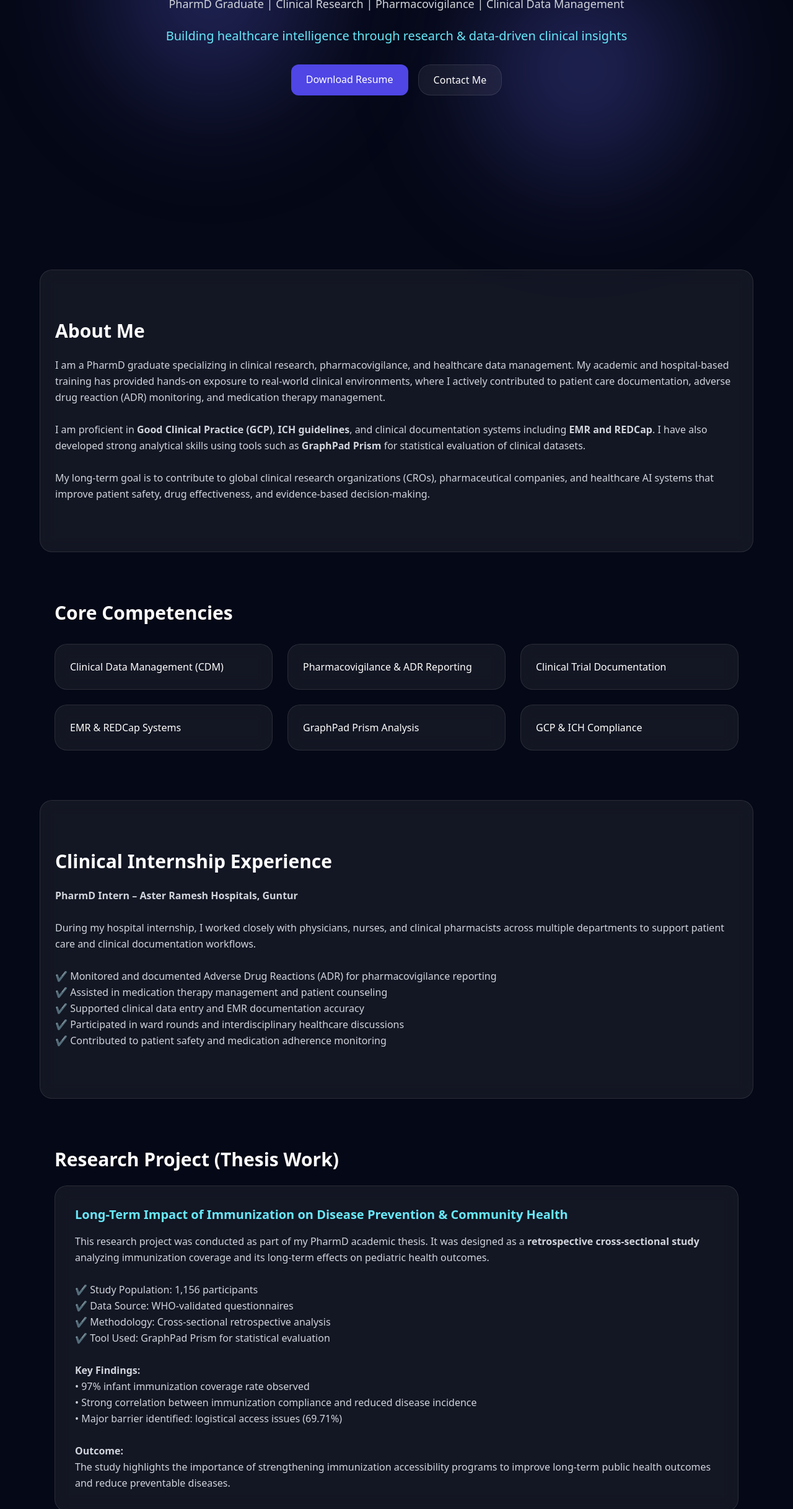
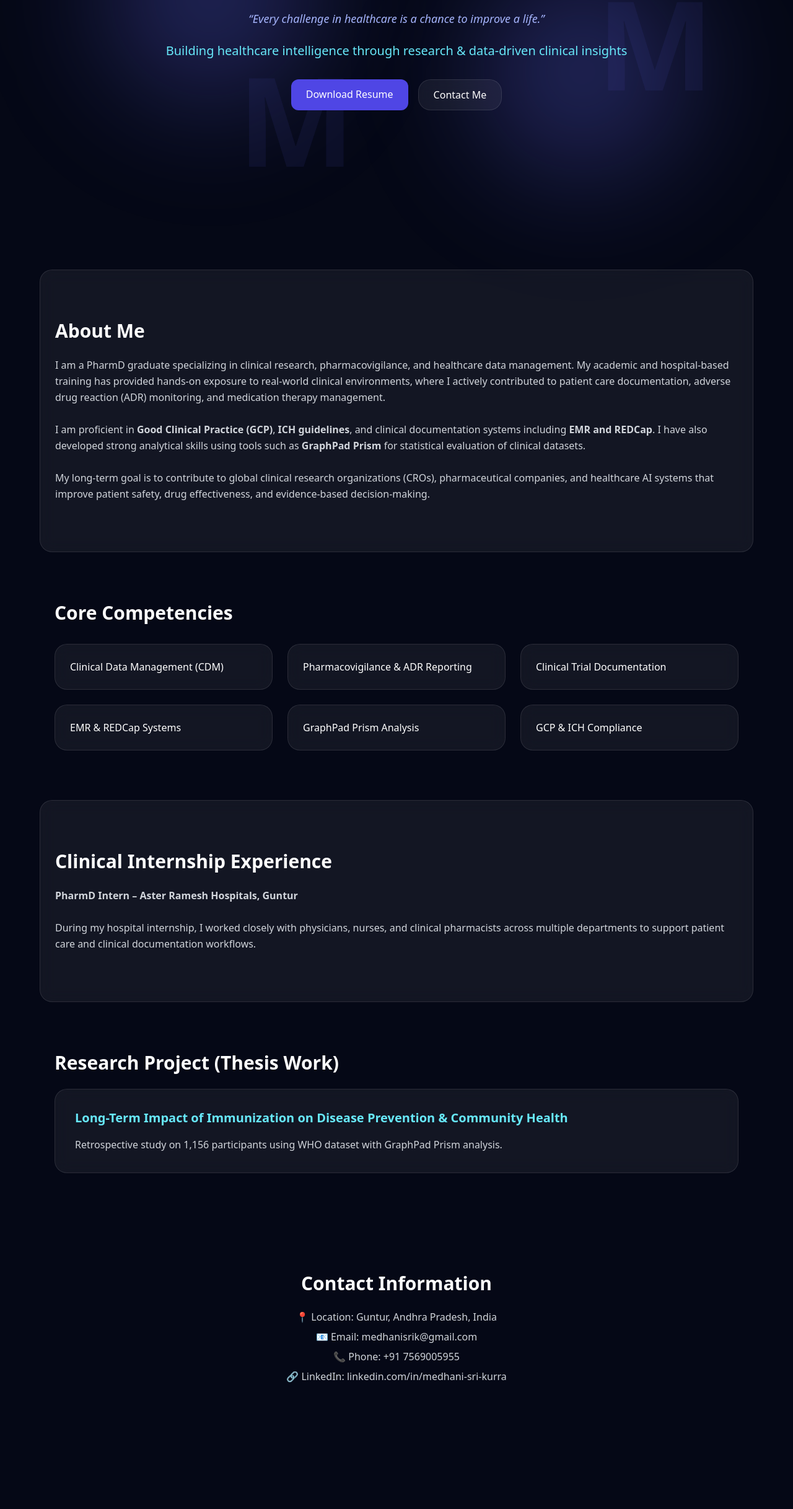
Before and after one commit to msrik003/portfolio, a plain HTML site: page index.html in a window 1280 px wide. Shown: the part 365-2800 px from the top of the page at 62% size. After the commit the page ends 2678 px from the top, so only its background shows below. Drawn offline with nearby package versions, Linux system fonts and the light colour scheme.

Commit message:
Enhance index.html with new visual elements
Added new floating background elements and a quote section to enhance the visual appeal of the portfolio page.

```diff
--- a/index.html
+++ b/index.html
@@ -16,6 +16,7 @@ body {
   scroll-behavior: smooth;
 }
 
+/* existing glow */
 .glow {
   position: absolute;
   width: 600px;
@@ -31,16 +32,57 @@ body {
   50% { transform: translateY(40px); }
 }
 
+/* glass */
 .glass {
   background: rgba(255,255,255,0.06);
   backdrop-filter: blur(12px);
   border: 1px solid rgba(255,255,255,0.1);
   border-radius: 20px;
 }
+
+/* ⭐ NEW: QUOTE */
+.quote {
+  margin-top: 20px;
+  font-size: 18px;
+  color: #a5b4fc;
+  font-style: italic;
+  animation: fadeIn 2s ease forwards;
+}
+
+@keyframes fadeIn {
+  from { opacity: 0; transform: translateY(20px); }
+  to { opacity: 1; transform: translateY(0); }
+}
+
+/* ⭐ NEW: FLOATING M BACKGROUND */
+.bg-m, .bg-m2, .bg-m3 {
+  position: absolute;
+  font-size: 200px;
+  font-weight: 900;
+  color: rgba(99,102,241,0.08);
+  z-index: 0;
+  pointer-events: none;
+  animation: floatM 10s infinite ease-in-out;
+}
+
+.bg-m { top: 10%; left: 5%; }
+.bg-m2 { top: 40%; right: 10%; animation-delay: 2s; }
+.bg-m3 { bottom: 10%; left: 30%; animation-delay: 4s; }
+
+@keyframes floatM {
+  0% { transform: translateY(0px); }
+  50% { transform: translateY(-40px); }
+  100% { transform: translateY(0px); }
+}
 </style>
 </head>
 
 <body>
+
+<!-- ⭐ NEW FLOATING M BACKGROUND -->
+<div class="bg-m">M</div>
+<div class="bg-m2">M</div>
+<div class="bg-m3">M</div>
 
 <div class="glow top-10 left-10"></div>
 <div class="glow bottom-10 right-10"></div>
@@ -52,6 +94,11 @@ body {
 
   <p class="mt-4 text-lg text-gray-300">
     PharmD Graduate | Clinical Research | Pharmacovigilance | Clinical Data Management
+  </p>
+
+  <!-- ⭐ NEW QUOTE -->
+  <p class="quote">
+    “Every challenge in healthcare is a chance to improve a life.”
   </p>
 
   <p class="mt-6 text-cyan-300 text-xl">
@@ -113,13 +160,7 @@ body {
     <b>PharmD Intern – Aster Ramesh Hospitals, Guntur</b><br><br>
 
     During my hospital internship, I worked closely with physicians, nurses, and clinical pharmacists
-    across multiple departments to support patient care and clinical documentation workflows.<br><br>
-
-    ✔ Monitored and documented Adverse Drug Reactions (ADR) for pharmacovigilance reporting<br>
-    ✔ Assisted in medication therapy management and patient counseling<br>
-    ✔ Supported clinical data entry and EMR documentation accuracy<br>
-    ✔ Participated in ward rounds and interdisciplinary healthcare discussions<br>
-    ✔ Contributed to patient safety and medication adherence monitoring
+    across multiple departments to support patient care and clinical documentation workflows.
   </p>
 </section>
 
@@ -128,45 +169,14 @@ body {
   <h2 class="text-3xl font-bold mb-6">Research Project (Thesis Work)</h2>
 
   <div class="glass p-8">
-
     <h3 class="text-xl font-semibold text-cyan-300">
       Long-Term Impact of Immunization on Disease Prevention & Community Health
     </h3>
 
     <p class="text-gray-300 mt-4 leading-relaxed">
-
-      This research project was conducted as part of my PharmD academic thesis.
-      It was designed as a <b>retrospective cross-sectional study</b> analyzing immunization
-      coverage and its long-term effects on pediatric health outcomes.<br><br>
-
-      ✔ Study Population: 1,156 participants<br>
-      ✔ Data Source: WHO-validated questionnaires<br>
-      ✔ Methodology: Cross-sectional retrospective analysis<br>
-      ✔ Tool Used: GraphPad Prism for statistical evaluation<br><br>
-
-      <b>Key Findings:</b><br>
-      • 97% infant immunization coverage rate observed<br>
-      • Strong correlation between immunization compliance and reduced disease incidence<br>
-      • Major barrier identified: logistical access issues (69.71%)<br><br>
-
-      <b>Outcome:</b><br>
-      The study highlights the importance of strengthening immunization accessibility programs
-      to improve long-term public health outcomes and reduce preventable diseases.
+      Retrospective study on 1,156 participants using WHO dataset with GraphPad Prism analysis.
     </p>
   </div>
-</section>
-
-<!-- CERTIFICATIONS -->
-<section class="py-20 px-6 max-w-6xl mx-auto glass p-10">
-  <h2 class="text-3xl font-bold mb-6">Certifications</h2>
-
-  <p class="text-gray-300 leading-relaxed">
-    ✔ Good Clinical Practice (GCP) – NIDA Clinical Trials Network<br>
-    ✔ Pharmacogenomics & Personalized Medicine – CliMed Academy<br>
-    ✔ Research Methods in Health Promotion – NPTEL IIT Kharagpur<br>
-    ✔ Data Management for Clinical Research – Vanderbilt University<br>
-    ✔ Ethics & Governance of AI in Healthcare – WHO OpenWHO
-  </p>
 </section>
 
 <!-- CONTACT -->
@@ -178,7 +188,7 @@ body {
 
     <p>📍 Location: Guntur, Andhra Pradesh, India</p>
     <p>📧 Email: medhanisrik@gmail.com</p>
-    <p>📞 Phone: +91 7569005955 / +91 8179940069</p>
+    <p>📞 Phone: +91 7569005955</p>
     <p>🔗 LinkedIn: linkedin.com/in/medhani-sri-kurra</p>
 
   </div>
```
